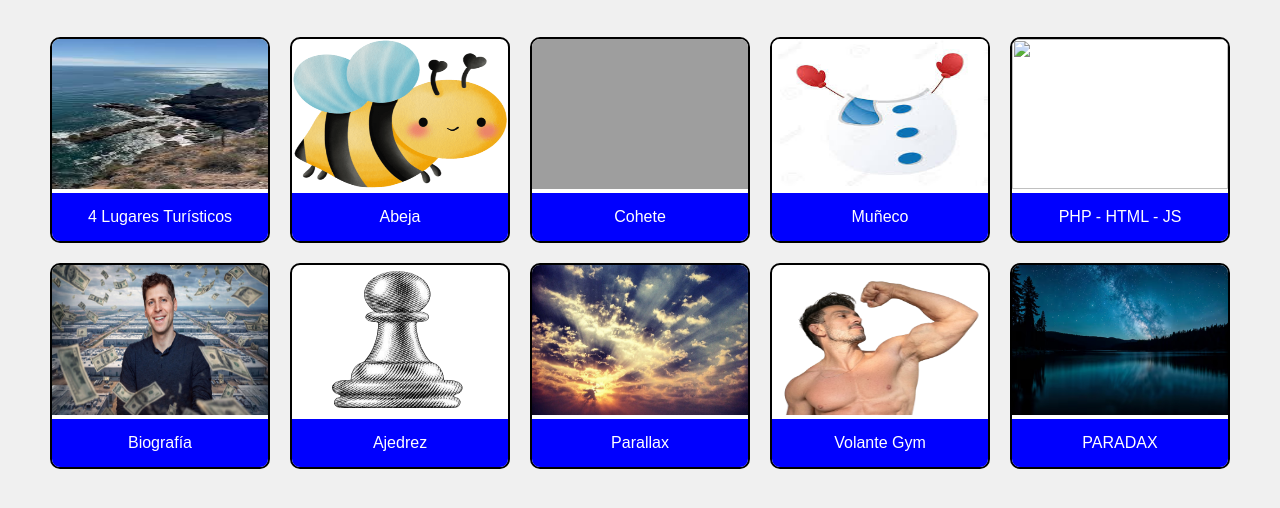
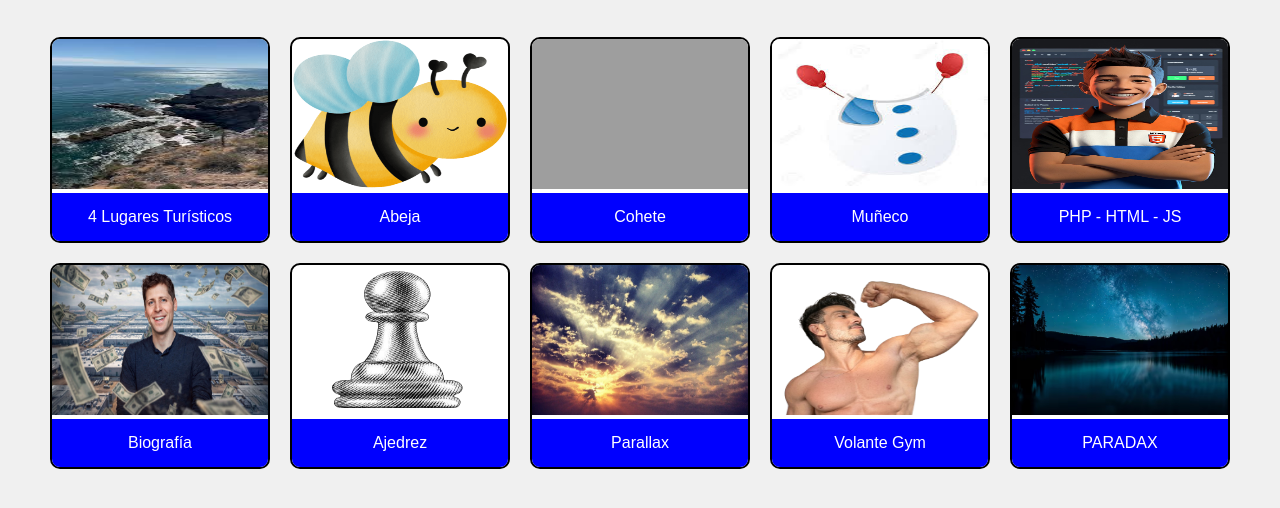
Before and after one commit to ajuanchaveza-dev/Pagina_de_Chavez, a plain HTML site: page index.html in a window 1280 px wide. Shown: the part 60-568 px from the top of the page. Drawn offline with Linux system fonts and the light colour scheme; the site is published under a folder, as on GitHub Pages, so addresses that start at the root find nothing.

Commit message:
Update index.html

```diff
--- a/index.html
+++ b/index.html
@@ -95,7 +95,7 @@ h1{
     </div>
 
     <div class="caja">
-        <img src="/ANIMACION-POR-PASOS-LENGUAJES-main/img/HTML.jpg">
+        <img src="ANIMACION-POR-PASOS-LENGUAJES-main/img/HTML.jpg">
         <a href="ANIMACION-POR-PASOS-LENGUAJES-main/index.html">
             PHP - HTML - JS
         </a>
```
